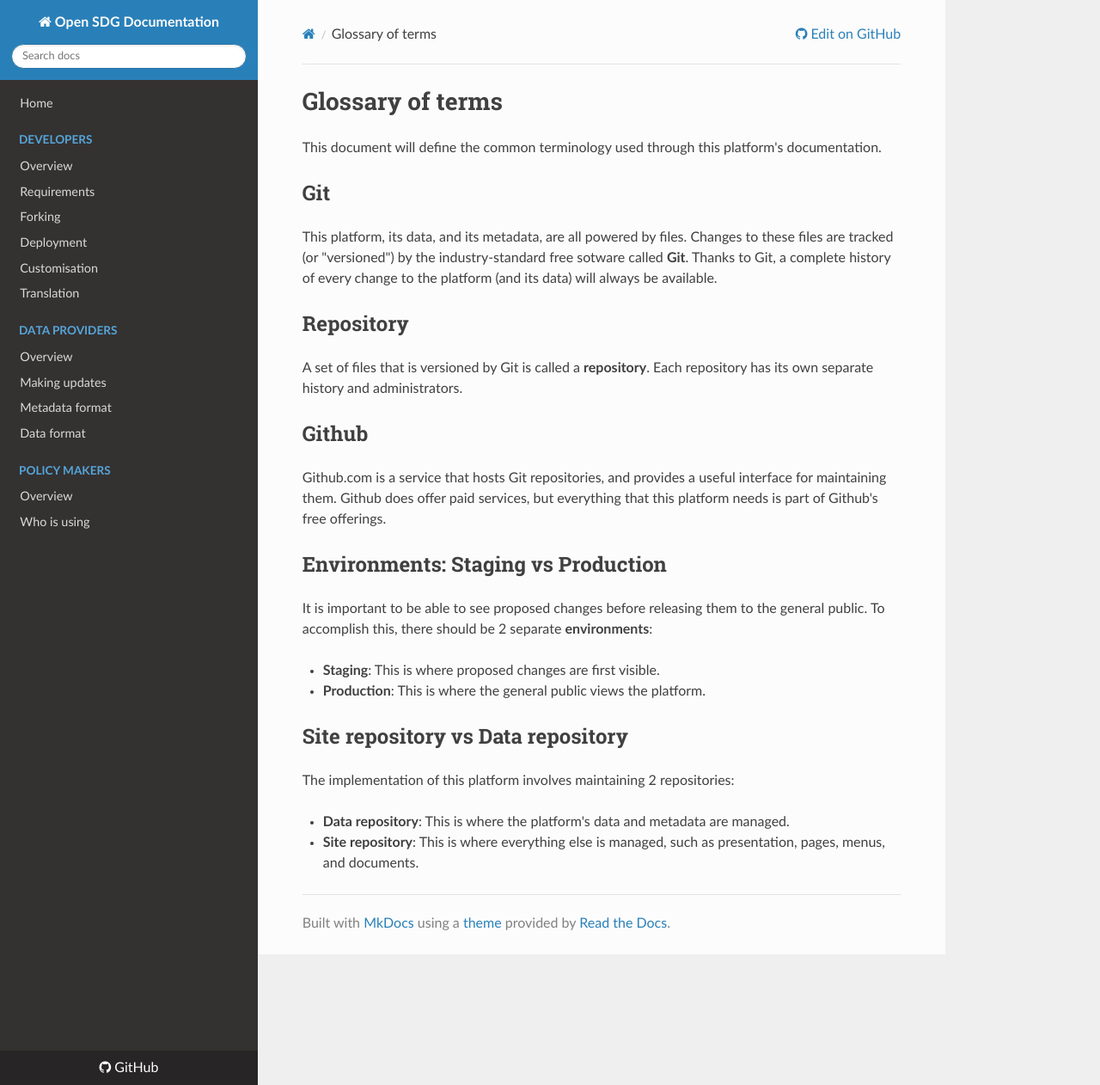
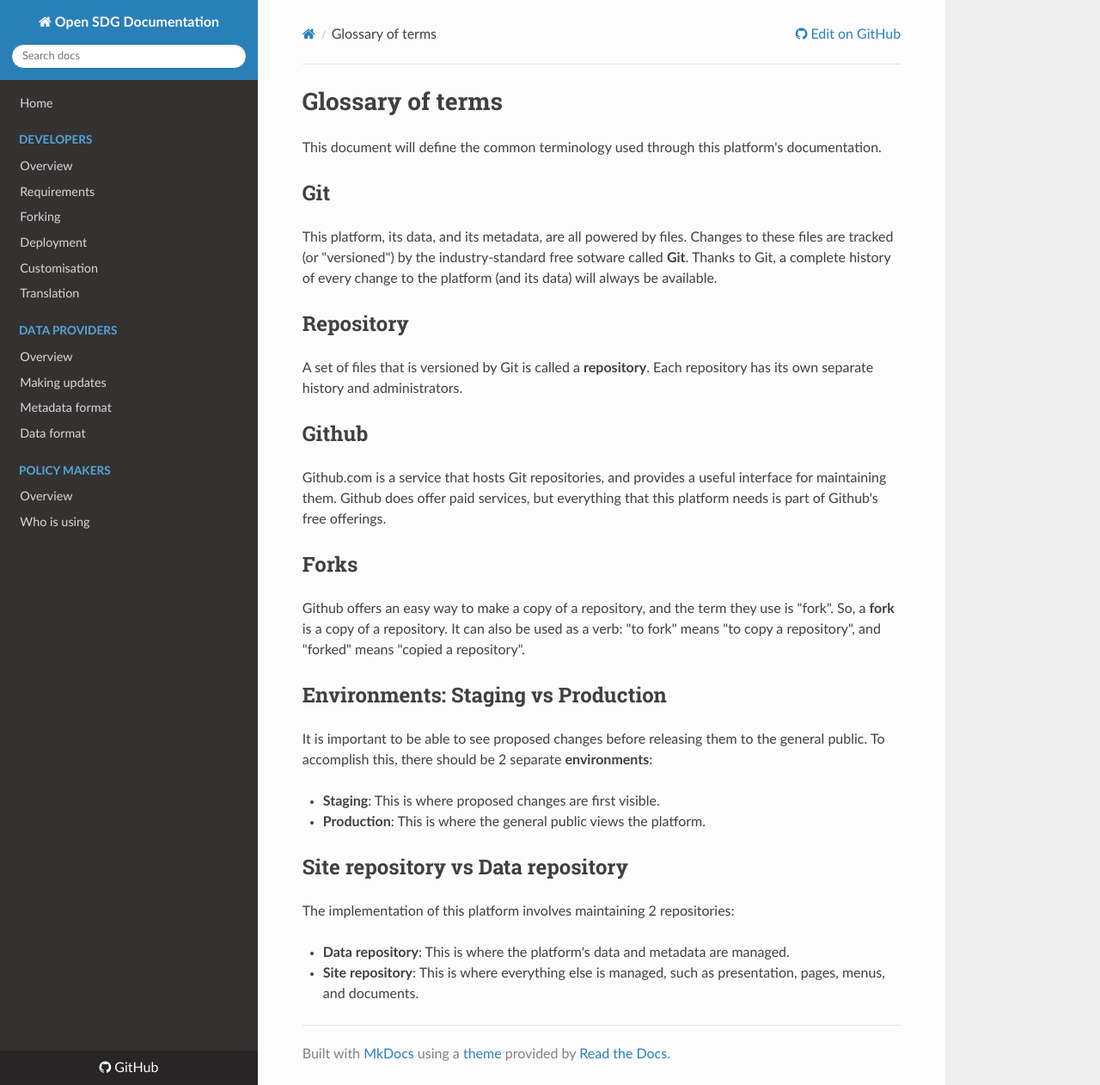
Before and after one commit to open-sdg/open-sdg, an MkDocs documentation site: the page built from docs/glossary.md, in a window 1280 px wide and 1262 px high. Shown: the whole window at 86% size. Built offline with MkDocs 1.6.1, drawn with Linux system fonts in a browser that asks for light colours; nearby versions of some CDN libraries.

Commit message:
Define fork

```diff
--- a/docs/glossary.md
+++ b/docs/glossary.md
@@ -14,6 +14,10 @@ A set of files that is versioned by Git is called a __repository__. Each reposit
 
 Github.com is a service that hosts Git repositories, and provides a useful interface for maintaining them. Github does offer paid services, but everything that this platform needs is part of Github's free offerings.
 
+## Forks
+
+Github offers an easy way to make a copy of a repository, and the term they use is "fork". So, a __fork__ is a copy of a repository. It can also be used as a verb: "to fork" means "to copy a repository", and "forked" means "copied a repository".
+
 ## Environments: Staging vs Production
 
 It is important to be able to see proposed changes before releasing them to the general public. To accomplish this, there should be 2 separate __environments__:
```
